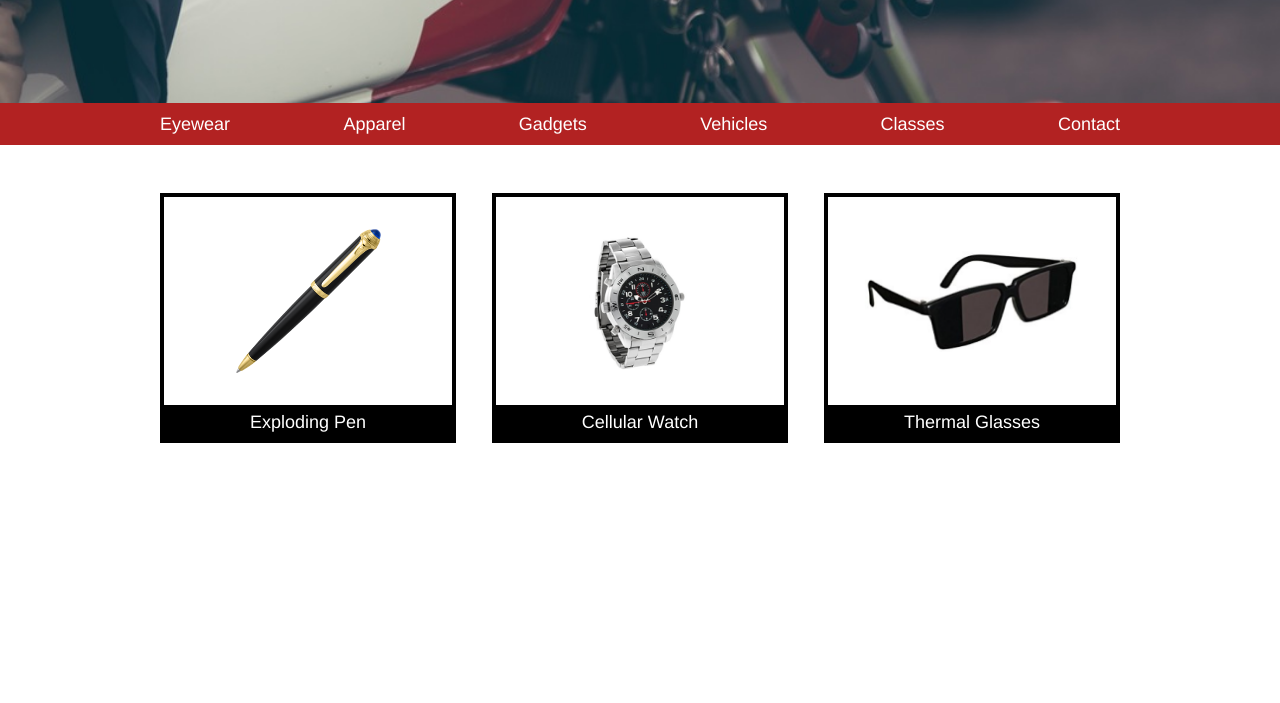
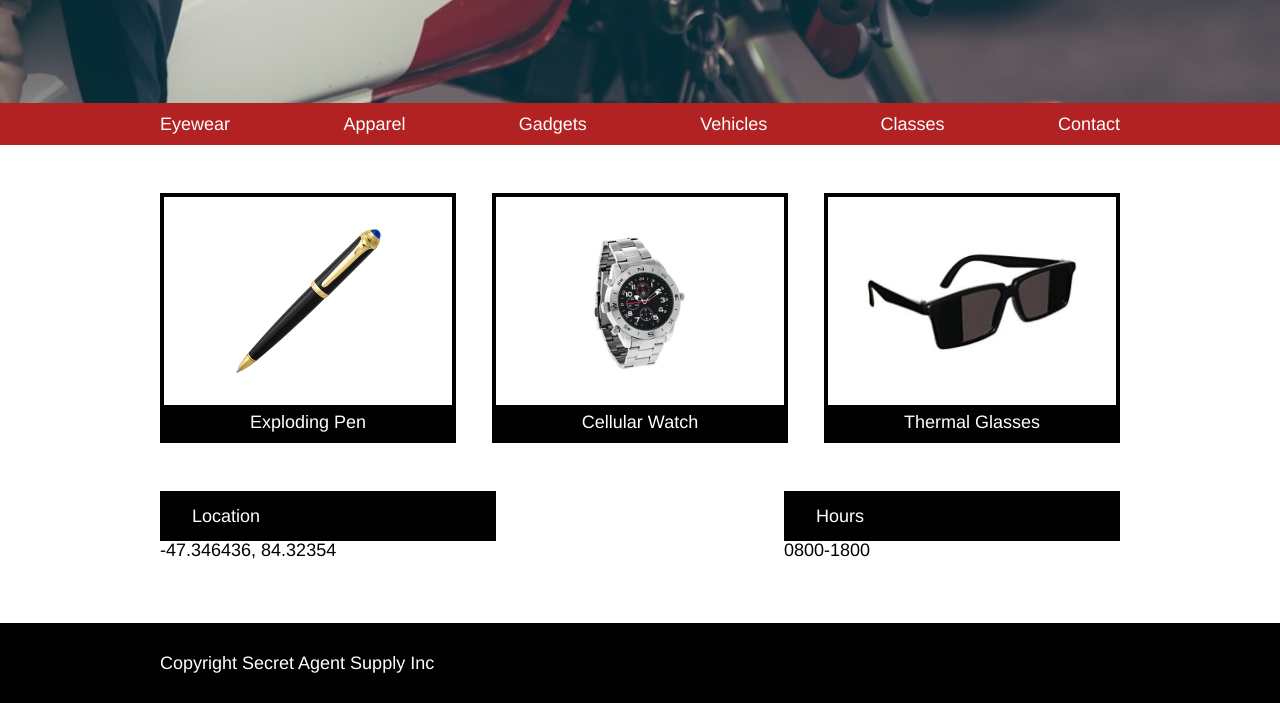
Before and after one commit to Ibarra11/SecretAgentSupply, a plain HTML site: page index.html in a window 1280 px wide. Shown: the part 342-1045 px from the top of the page. Before the commit the page ends 804 px from the top, so only its background shows below. Drawn offline with Linux system fonts and the light colour scheme.

Commit message:
Footer for Desktop Version

```diff
--- a/index.html
+++ b/index.html
@@ -78,19 +78,23 @@
 
 			<!-- Visting Section -->
 			<div id="visiting-info">
-				<div class="visting-container">
-
+				<!-- Locatin Information -->
+				<div class="visiting-container">
+					<h3>Location</h3>
+					<span>-47.346436, 84.32354</span>
 				</div>
-
+				<!-- Hours Information -->
 				<div class="visiting-container">
-
+					<h3>Hours</h3>
+					<span>0800-1800</span>
 				</div>
-
 			</div>
 		</div>
+
 		<!-- footer -->
 		<footer>
-			<span id="copyright">Copyright Secret Agent Supply Inc</span>
+			<p class="container" id="copyright">Copyright Secret Agent Supply Inc</p>
 		</footer>
+
 	</body>
 </html>
--- a/resources/css/style.css
+++ b/resources/css/style.css
@@ -116,3 +116,28 @@ header .mobile-tablet-nav{
 	max-width: 100%;
 	max-height: 100%;
 }
+
+/*Visiting Info*/
+#visiting-info{
+	margin: 3rem 0 4rem 0;
+	display: flex;
+	justify-content: space-between;
+}
+.visiting-container{
+	width: 35%;
+}
+.visiting-container h3{
+	background-color: black;
+	padding: 1rem 2rem;
+}
+
+.visiting-container span{
+	color: black;
+}
+/*Footer Styles*/
+footer{
+	height: 5rem;
+	background-color: black;
+	display: flex;
+	align-items: center;
+}
```
